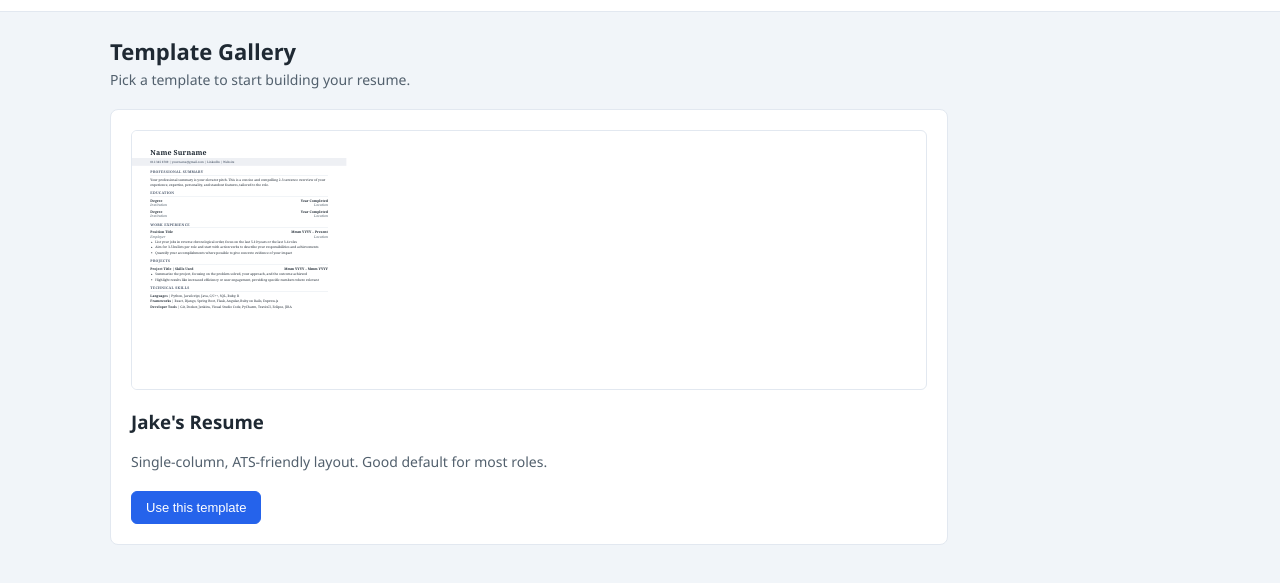
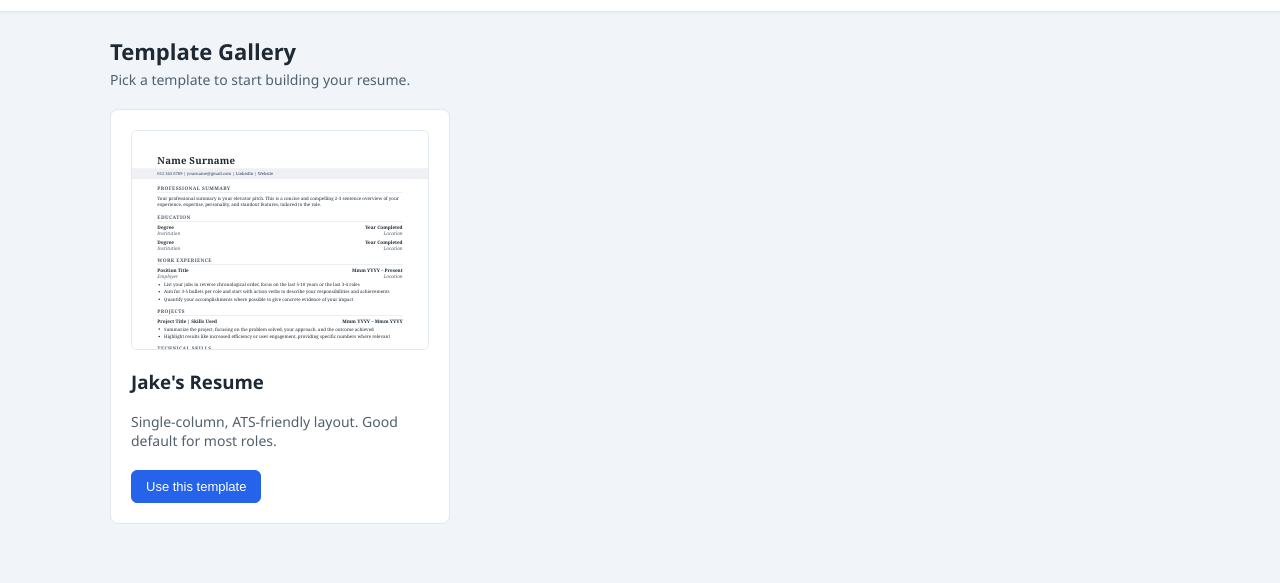
Before and after one commit to Ritesh-Dhekane/resume-builder, a website built with Vite: page index.html in a window 1280 px wide. Shown: the part 41-624 px from the top of the page. Built offline with nearby package versions, Linux system fonts and the light colour scheme.

Commit message:
TASK-007: fix: gallery thumbnail scaling and card layout
The template thumbnail was scaling to 1 (no-op) because it measured
the resume page's rendered width right after inserting its <link
rel="stylesheet">, before that stylesheet had actually loaded — so it
read the unstyled auto width instead of the true 210mm page width,
leaving the preview tiny in the corner of a mostly-blank thumbnail
box.

Replaced the DOM measurement with a fixed mm-to-px conversion
(templates/registry.js: MM_TO_PX, per-template pageWidthMm) computed
before any stylesheet load is involved, so the thumbnail now reliably
fills its box edge-to-edge, cropped to a fixed-height "top slice" for
a consistent card look. Also recomputes on window resize.

Switched the gallery from the shared 2-column grid to a wrapping flex
layout with a capped card width (template-grid/.template-card in
global.css), so a single template no longer stretches into an
oversized, awkward card — cards size sensibly regardless of count.
Also added a subtle shadow to the sticky topbar so it doesn't read as
completely flat.

Verified visually via a headless screenshot and confirmed the
computed transform scale now matches thumb width / page width
(previously always 1); re-ran the builder smoke test to confirm no
regressions.

```diff
--- a/src/pages/gallery.js
+++ b/src/pages/gallery.js
@@ -1,6 +1,12 @@
-import { templates, loadTemplateStyles } from '../templates/registry.js';
+import { templates, loadTemplateStyles, MM_TO_PX } from '../templates/registry.js';
 import { createPlaceholderResume } from '../state/resumeSchema.js';
 import { navigate } from '../lib/router.js';
+
+function fitThumbnail(thumb, pageWidthPx) {
+  const inner = thumb.querySelector('.template-thumb-inner');
+  inner.style.width = `${pageWidthPx}px`;
+  inner.style.transform = `scale(${thumb.clientWidth / pageWidthPx})`;
+}
 
 export function mount(container) {
   container.innerHTML = `
@@ -8,20 +14,24 @@ export function mount(container) {
     <div class="container">
       <h1 class="page-title">Template Gallery</h1>
       <p class="page-subtitle">Pick a template to start building your resume.</p>
-      <div class="grid grid-2" id="template-grid"></div>
+      <div class="template-grid" id="template-grid"></div>
     </div>
   `;
 
   const grid = container.querySelector('#template-grid');
+  const thumbs = [];
 
   templates.forEach((template) => {
     loadTemplateStyles(template);
     const placeholder = createPlaceholderResume(template.id);
+    const pageWidthPx = template.pageWidthMm * MM_TO_PX;
 
     const card = document.createElement('div');
     card.className = 'card template-card';
     card.innerHTML = `
-      <div class="template-thumb"><div class="template-thumb-inner">${template.render(placeholder)}</div></div>
+      <div class="template-thumb">
+        <div class="template-thumb-inner">${template.render(placeholder)}</div>
+      </div>
       <h3>${template.name}</h3>
       <p class="page-subtitle">${template.description}</p>
       <button type="button" class="btn btn-primary use-template">Use this template</button>
@@ -30,5 +40,17 @@ export function mount(container) {
       navigate(`/builder?template=${template.id}`);
     });
     grid.appendChild(card);
+
+    const thumb = card.querySelector('.template-thumb');
+    thumbs.push({ thumb, pageWidthPx });
+    fitThumbnail(thumb, pageWidthPx);
+  });
+
+  function refitAll() {
+    thumbs.forEach(({ thumb, pageWidthPx }) => fitThumbnail(thumb, pageWidthPx));
+  }
+  window.addEventListener('resize', refitAll);
+  window.addEventListener('hashchange', () => window.removeEventListener('resize', refitAll), {
+    once: true,
   });
 }
--- a/src/styles/global.css
+++ b/src/styles/global.css
@@ -32,7 +32,11 @@ a {
 .topbar {
   background: var(--surface);
   border-bottom: 1px solid var(--border);
+  box-shadow: 0 1px 3px rgba(15, 23, 42, 0.06);
   padding: 14px 20px;
+  position: sticky;
+  top: 0;
+  z-index: 10;
 }
 
 .topbar .brand {
@@ -163,9 +167,20 @@ h1.page-title {
   background: #fff;
 }
 
+.template-grid {
+  display: flex;
+  flex-wrap: wrap;
+  gap: 20px;
+}
+
+.template-card {
+  flex: 0 1 320px;
+  max-width: 340px;
+}
+
 .template-thumb {
   width: 100%;
-  height: 260px;
+  height: 220px;
   overflow: hidden;
   border: 1px solid var(--border);
   border-radius: 6px;
@@ -175,7 +190,6 @@ h1.page-title {
 }
 
 .template-thumb-inner {
-  transform: scale(0.27);
   transform-origin: top left;
   pointer-events: none;
 }
--- a/src/templates/registry.js
+++ b/src/templates/registry.js
@@ -1,5 +1,10 @@
 import { render as renderJakesResume } from './jakes-resume/template.js';
 import jakesResumeStyleUrl from './jakes-resume/style.css?url';
+
+// CSS mm-to-px is a fixed, spec-defined ratio (96px/inch, 25.4mm/inch) — used
+// to size gallery thumbnails without waiting on the template's stylesheet to
+// load and without depending on live DOM measurement.
+export const MM_TO_PX = 96 / 25.4;
 
 export const templates = [
   {
@@ -8,6 +13,7 @@ export const templates = [
     description: 'Single-column, ATS-friendly layout. Good default for most roles.',
     render: renderJakesResume,
     styleUrl: jakesResumeStyleUrl,
+    pageWidthMm: 210,
   },
 ];
 
```
